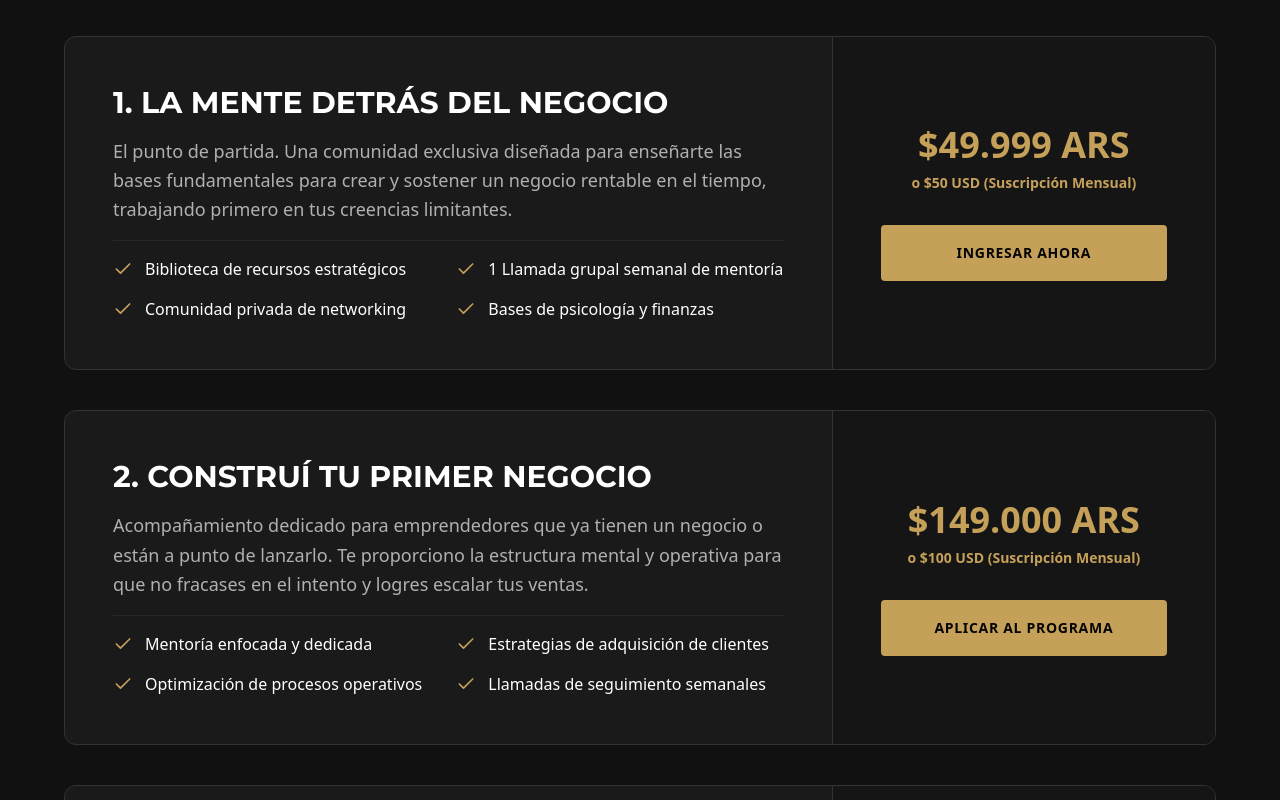
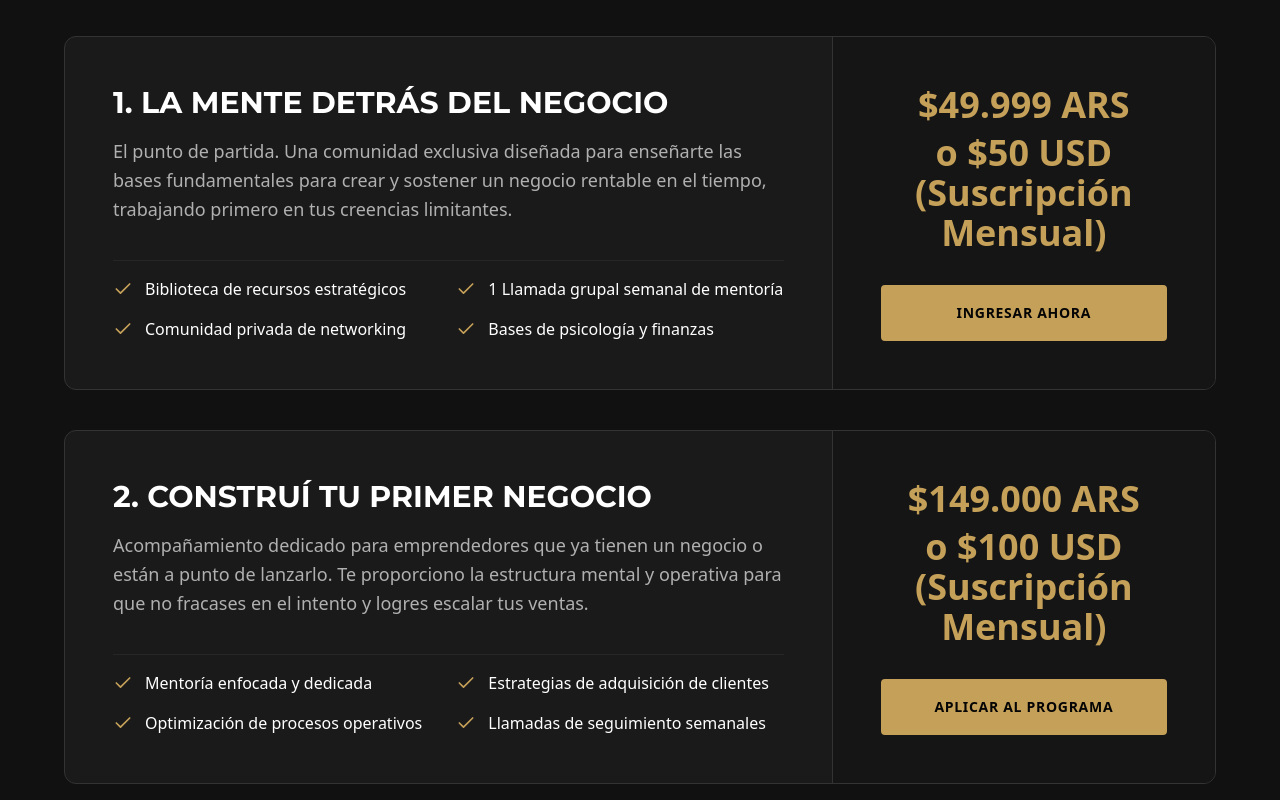
Before and after one commit to leandrocarbonellgimeno2-beep/metodo-ll-landing, a Next.js app: page / in a window 1280 px wide. Shown: the part 3100-3900 px from the top of the page. Built offline with nearby package versions, Linux system fonts and the light colour scheme.

Commit message:
feat: equalize USD subprice font size to match main ARS price (text-3xl sm:text-4xl font-black)

```diff
--- a/src/components/Services.tsx
+++ b/src/components/Services.tsx
@@ -153,7 +153,7 @@ export default function Services() {
                   <div className="text-3xl sm:text-4xl font-black text-[#c5a059] mb-2 font-heading">
                     {service.price}
                   </div>
-                  <span className="text-sm text-[#c5a059] font-semibold mb-8 block">
+                  <span className="text-3xl sm:text-4xl font-black text-[#c5a059] mb-8 block font-heading">
                     {service.subprice}
                   </span>
 
```
